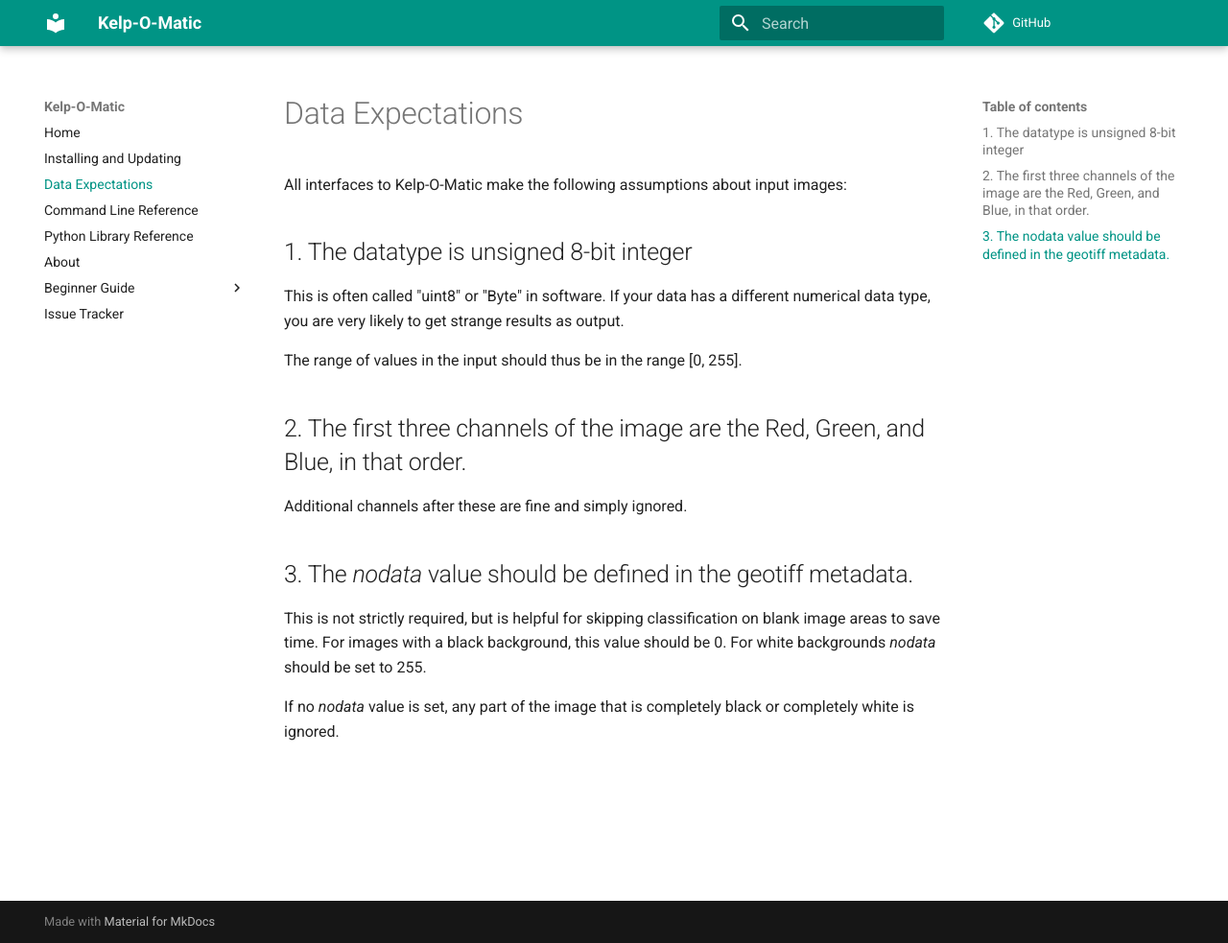
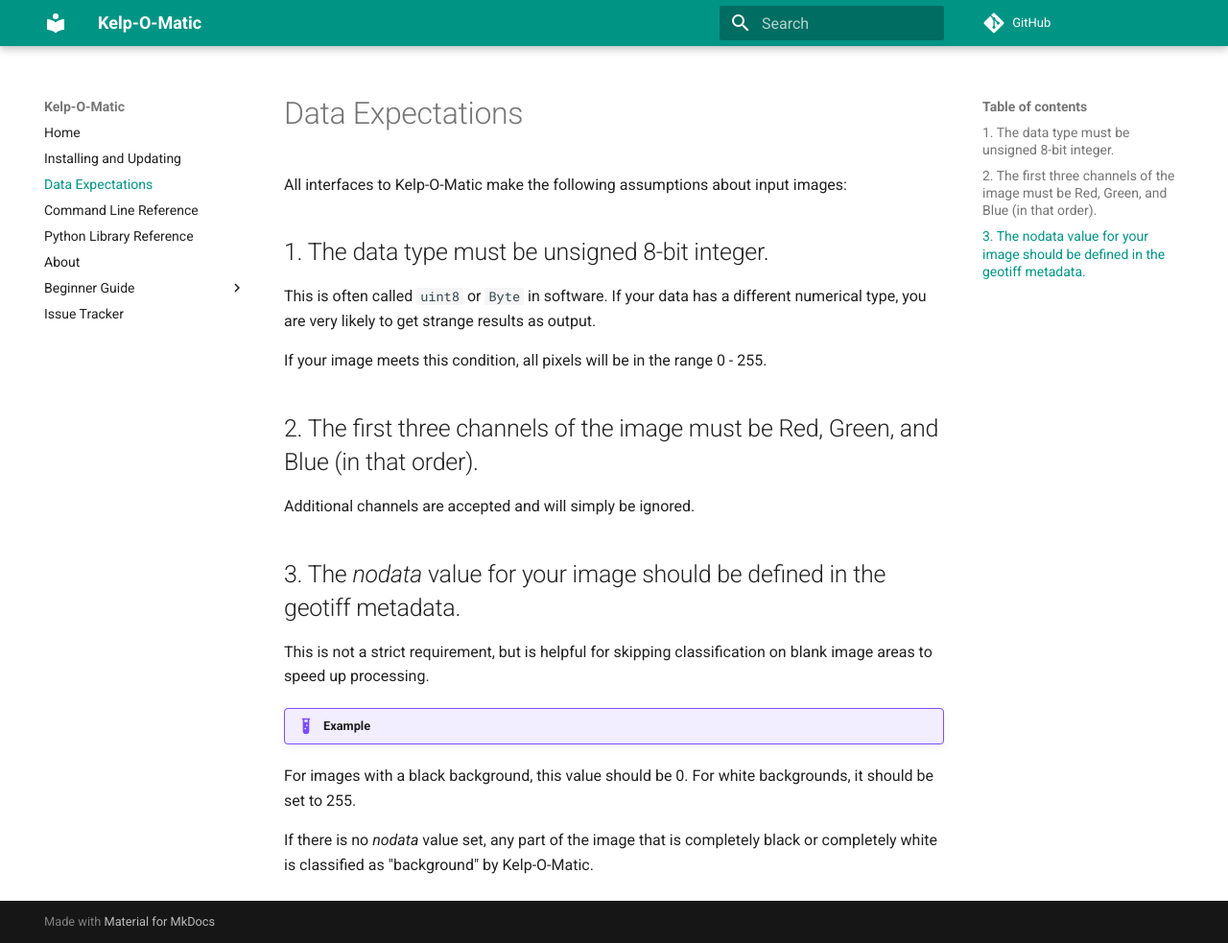
Before and after one commit to HakaiInstitute/kelp-o-matic, an MkDocs documentation site: the page built from docs/expectations.md, in a window 1280 px wide and 983 px high. Shown: the whole window at 96% size. Built offline with MkDocs 1.6.1 and Material for MkDocs 9.7.7, drawn with Linux system fonts in a browser that asks for light colours; comment, search, counter and statistics services are not loaded.

Commit message:
Update data expectations docs

```diff
--- a/docs/expectations.md
+++ b/docs/expectations.md
@@ -2,20 +2,25 @@
 
 All interfaces to Kelp-O-Matic make the following assumptions about input images:
 
-## 1. The datatype is unsigned 8-bit integer
+## 1. The data type must be unsigned 8-bit integer.
 
-This is often called "uint8" or "Byte" in software. If your data has a different numerical data type,
+This is often called `uint8` or `Byte` in software. If your data has a different numerical type,
 you are very likely to get strange results as output.
 
-The range of values in the input should thus be in the range [0, 255].
+If your image meets this condition, all pixels will be in the range 0 - 255.
 
-## 2. The first three channels of the image are the Red, Green, and Blue, in that order.
+## 2. The first three channels of the image must be Red, Green, and Blue (in that order).
 
-Additional channels after these are fine and simply ignored.
+Additional channels are accepted and will simply be ignored.
 
-## 3. The *nodata* value should be defined in the geotiff metadata.
+## 3. The *nodata* value for your image should be defined in the geotiff metadata.
 
-This is not strictly required, but is helpful for skipping classification on blank image areas to save time.
-For images with a black background, this value should be 0. For white backgrounds *nodata* should be set to 255.
+This is not a strict requirement, but is helpful for skipping classification on blank image areas to
+speed up processing.
 
-If no *nodata* value is set, any part of the image that is completely black or completely white is ignored.
+!!! example
+For images with a black background, this value should be 0.
+For white backgrounds, it should be set to 255.
+
+If there is no *nodata* value set, any part of the image that is completely black or completely
+white is classified as "background" by Kelp-O-Matic.
```
